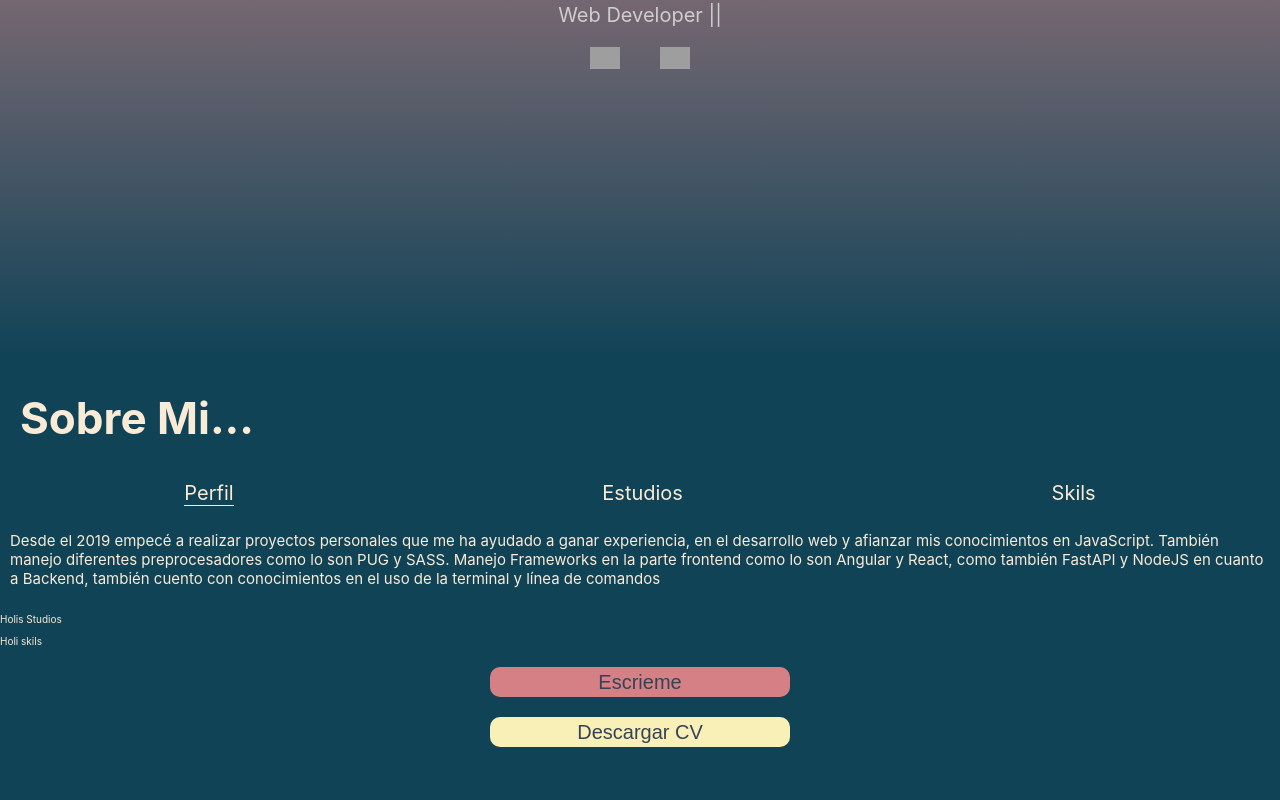
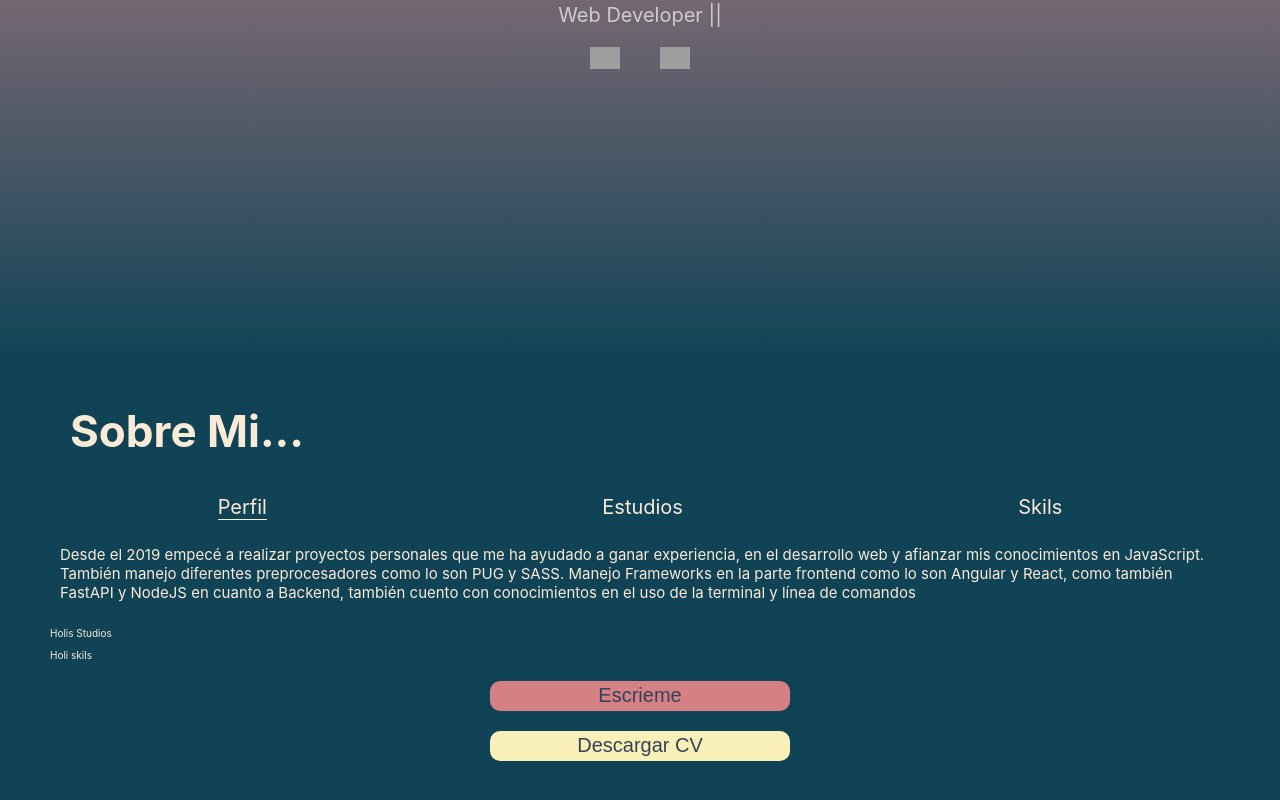
Before and after one commit to stiven45ruiz/stiven45ruiz, a React (Create React App) app: page / in a window 1280 px wide. Shown: the part 446-1246 px from the top of the page. Before the commit the page ends 1203 px from the top, so only its background shows below. Built offline with nearby package versions, Linux system fonts and the light colour scheme; grey boxes are pictures that could not be loaded.

Commit message:
portfolio

```diff
--- a/package.json
+++ b/package.json
@@ -6,6 +6,7 @@
     "@testing-library/jest-dom": "^5.16.4",
     "@testing-library/react": "^13.3.0",
     "@testing-library/user-event": "^13.5.0",
+    "prop-types": "^15.8.1",
     "react": "^18.1.0",
     "react-dom": "^18.1.0",
     "react-scripts": "5.0.1",
--- a/public/index.html
+++ b/public/index.html
@@ -24,7 +24,7 @@
       work correctly both with client-side routing and a non-root public URL.
       Learn how to configure a non-root public URL by running `npm run build`.
     -->
-    <title>React App</title>
+    <title>Stiven Ruiz</title>
   </head>
   <body>
     <noscript>You need to enable JavaScript to run this app.</noscript>
--- a/src/App/App.js
+++ b/src/App/App.js
@@ -3,6 +3,7 @@ import './App.css';
 import {Header} from '../Header/index'
 import {Hello} from '../mian/Hello/index'
 import {AbautMe} from '../mian/AboutMe'
+import {Portfolio} from '../mian/Portfolio'
 
 function App() {
   return (
@@ -10,6 +11,8 @@ function App() {
       <Header/>
       <Hello/>
       <AbautMe/>
+      <Portfolio/>
+
     </React.Fragment>
   );
 }
--- a/src/mian/AboutMe/AbautMe.css
+++ b/src/mian/AboutMe/AbautMe.css
@@ -1,5 +1,6 @@
 .aboutme__container{
   color: antiquewhite;
+  margin: 50px;
 }
 .aboutme__container__title{
   font-size: 4.4rem;
@@ -40,6 +41,11 @@
   border-radius: 10px;
   background-color: #F9F0B7;
 }
+.aboutme__container__button a{
+  text-align: center;
+  text-decoration: none;
+  color: #354259;
+}
 .aboutme__container__button:first-child{
   background-color: #D48085;
 }
--- a/src/mian/AboutMe/Profile.js
+++ b/src/mian/AboutMe/Profile.js
@@ -3,7 +3,9 @@ import './AbautMe.css'
 
 function Profile(){
     return(
-        <p className="aboutme__container__text">Desde el 2019 empecé a realizar proyectos personales que me ha ayudado a ganar experiencia, en el desarrollo web y afianzar mis conocimientos en JavaScript. También manejo diferentes preprocesadores como lo son PUG y SASS. Manejo Frameworks en la parte frontend como lo son Angular y React, como también FastAPI y NodeJS en cuanto a Backend, también cuento con conocimientos en el uso de la terminal y línea de comandos</p>
+        <p className="aboutme__container__text">
+            Desde el 2019 empecé a realizar proyectos personales que me ha ayudado a ganar experiencia, en el desarrollo web y afianzar mis conocimientos en JavaScript. También manejo diferentes preprocesadores como lo son PUG y SASS. Manejo Frameworks en la parte frontend como lo son Angular y React, como también FastAPI y NodeJS en cuanto a Backend, también cuento con conocimientos en el uso de la terminal y línea de comandos
+        </p>
     )
 }
 export {Profile}
--- a/src/mian/AboutMe/index.js
+++ b/src/mian/AboutMe/index.js
@@ -8,20 +8,23 @@ import {Skils} from './Skils'
 
 
 function AbautMe(){
+    console.log(window.location.href);
     return(
+
         <section className="aboutme__container">
             <h2 className="aboutme__container__title">Sobre Mi...</h2>
             <div className="aboutme__container__links">
                 <a
-                    href="/"
+                    href="#profile"
                     className="aboutme__container__link activate"
-                >Perfil</a>
+                >Perfil
+                    </a>
                 <a
-                    href="/"
+                    href="#studies"
                     className="aboutme__container__link"
                 >Estudios</a>
                 <a
-                    href="/"
+                    href="#skils"
                     className="aboutme__container__link"
                 >Skils</a>
             </div>
@@ -30,7 +33,7 @@ function AbautMe(){
             <Skils/>
 
             <div className="aboutme__container__buttons">
-                <button className="aboutme__container__button">Escrieme</button>
+                <button className="aboutme__container__button" ><a href="mailto:stiven45ruiz@gmail.com">Escrieme</a></button>
                 <button className="aboutme__container__button">Descargar CV</button>
             </div>
         </section>
--- a/src/mian/Hello/index.js
+++ b/src/mian/Hello/index.js
@@ -4,7 +4,6 @@ import './hello.css'
 function Hello(){
 
     return(
-
         <section className="hello">
             <div className="hello__container">
                 <p>¡Hola! Soy,</p>
@@ -15,7 +14,6 @@ function Hello(){
                     <li>
                         <a href="https://github.com/stiven45ruiz">
                             <img
-
                                 src="https://cdn.icon-icons.com/icons2/2415/PNG/512/github_original_wordmark_logo_icon_146506.png"
                                 alt="GITHUB"
                             ></img>
@@ -24,7 +22,6 @@ function Hello(){
                     <li>
                         <a href="https://www.linkedin.com/in/stiven45ruiz/">
                         <img
-
                                 src="https://cdn.icon-icons.com/icons2/2037/PNG/512/in_linked_linkedin_media_social_icon_124259.png"
                                 alt="linkedin"
                             ></img>
@@ -32,7 +29,6 @@ function Hello(){
                     </li>
                 </ul>
             </div>
-
         </section>
     )
 }
```
Also changed, not shown: 1 other file (tests, documents, lock files or other folders). Lines whose indentation alone changed are shown as unchanged.
